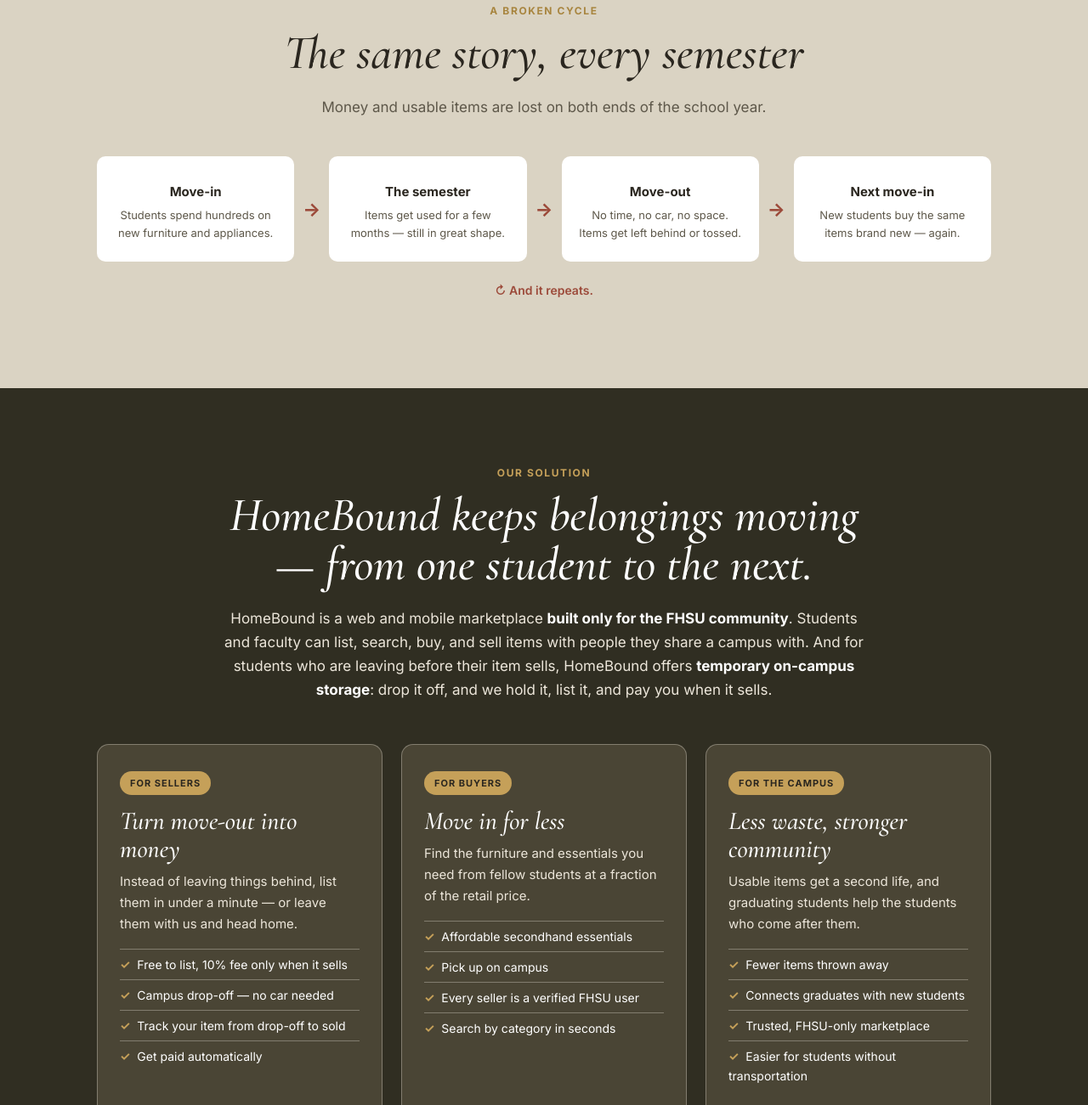
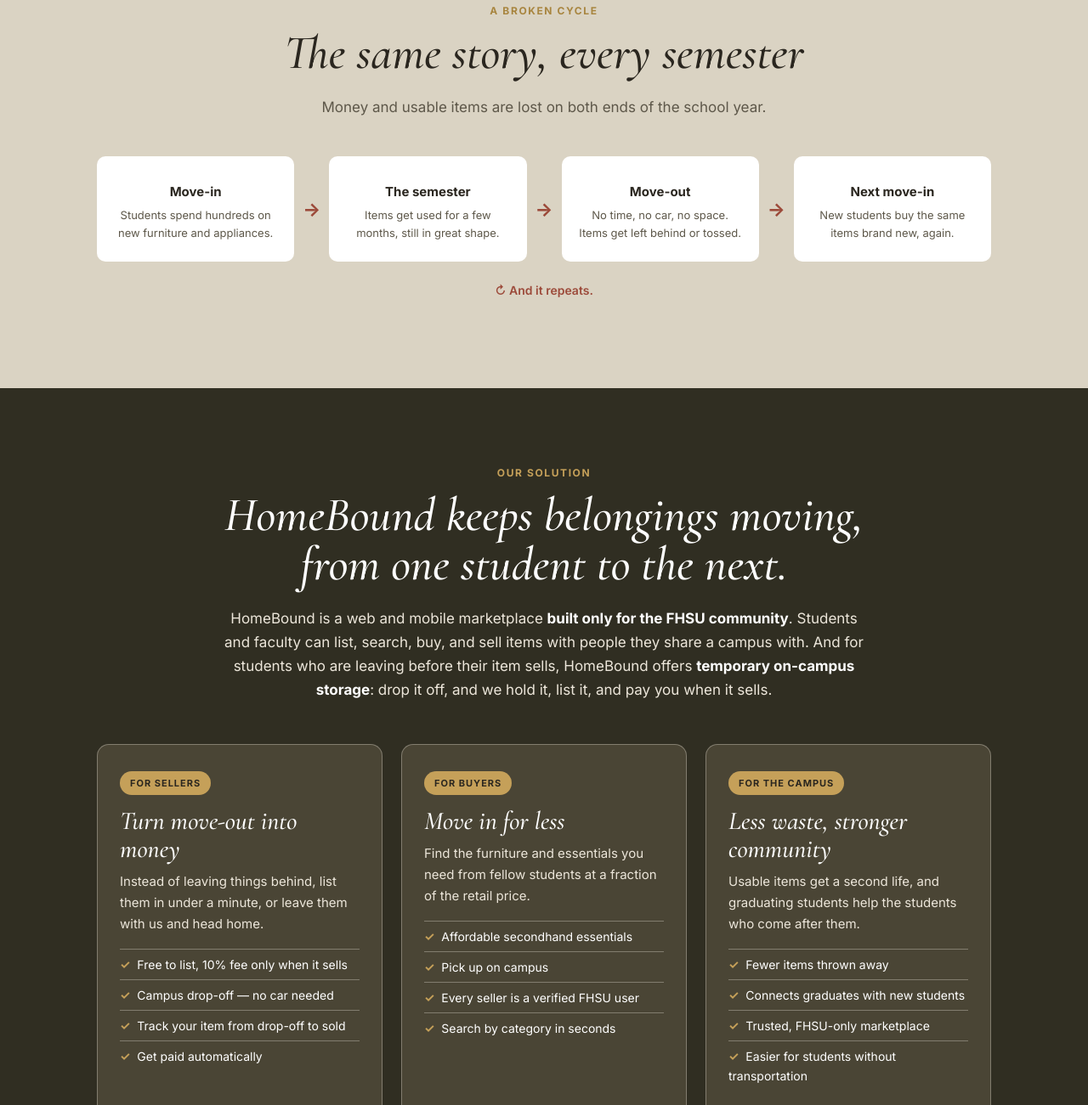
Before and after one commit to Kroesna-S/HomeBoundDemo, a plain HTML site: page about.html in a window 1280 px wide. Shown: the part 1965-3266 px from the top of the page at 85% size. Drawn offline with nearby package versions, Linux system fonts and the light colour scheme.

Commit message:
slight adjustments

```diff
--- a/about.html
+++ b/about.html
@@ -261,11 +261,11 @@
       <div class="cycle-row reveal">
         <div class="cycle-step"><h4>Move-in</h4><p>Students spend hundreds on new furniture and appliances.</p></div>
         <div class="arrow">→</div>
-        <div class="cycle-step"><h4>The semester</h4><p>Items get used for a few months — still in great shape.</p></div>
+        <div class="cycle-step"><h4>The semester</h4><p>Items get used for a few months, still in great shape.</p></div>
         <div class="arrow">→</div>
         <div class="cycle-step"><h4>Move-out</h4><p>No time, no car, no space. Items get left behind or tossed.</p></div>
         <div class="arrow">→</div>
-        <div class="cycle-step"><h4>Next move-in</h4><p>New students buy the same items brand new — again.</p></div>
+        <div class="cycle-step"><h4>Next move-in</h4><p>New students buy the same items brand new, again.</p></div>
       </div>
       <p class="repeat">↻ And it repeats.</p>
     </div>
@@ -276,7 +276,7 @@
     <div class="wrap">
       <div class="sol-intro narrow prose reveal">
         <span class="kicker">Our Solution</span>
-        <h2 class="title">HomeBound keeps belongings moving — from one student to the next.</h2>
+        <h2 class="title">HomeBound keeps belongings moving, from one student to the next.</h2>
         <p>HomeBound is a web and mobile marketplace <strong>built only for the FHSU community</strong>. Students and faculty can list, search, buy, and sell items with people they share a campus with. And for students who are leaving before their item sells, HomeBound offers <strong>temporary on-campus storage</strong>: drop it off, and we hold it, list it, and pay you when it sells.</p>
       </div>
 
@@ -284,7 +284,7 @@
         <div class="who reveal">
           <span class="badge">For sellers</span>
           <h3>Turn move-out into money</h3>
-          <p>Instead of leaving things behind, list them in under a minute — or leave them with us and head home.</p>
+          <p>Instead of leaving things behind, list them in under a minute, or leave them with us and head home.</p>
           <ul>
             <li>Free to list, 10% fee only when it sells</li>
             <li>Campus drop-off — no car needed</li>
```
